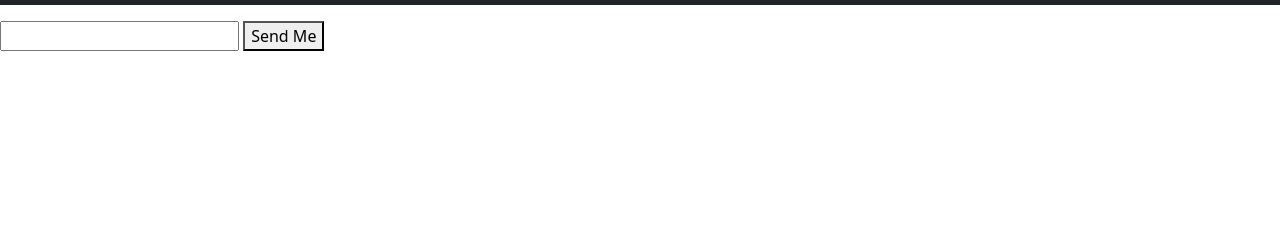
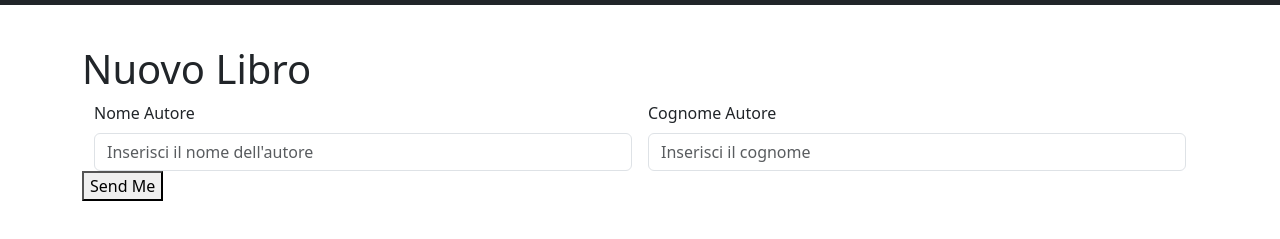
Before and after one commit to fralofa15/html-css-bootstrap-dashboard, a plain HTML site: page new-book.html in a window 1280 px wide. Shown: the part 61-300 px from the top of the page. Drawn offline with nearby package versions, Linux system fonts and the light colour scheme.

Commit message:
aggiunto input per nome e cognome autore

```diff
--- a/new-book.html
+++ b/new-book.html
@@ -42,17 +42,34 @@
             </div>
         </nav>
     </header>
+    <div class="container py-4">
+        <div class="row justify-content-center">
+            <section class="col-12 col-lg-12">
+                <h1>Nuovo Libro</h1>
+                <form action="URL" method="GET(o POST)">
+                    <!-- <input type="tipo"> -->
+                    <div class="container">
+                        <div class="row g-3">
+                            <div class="col-6 col-md-6">
+                                <label for="nomeAutore" class="form-label">Nome Autore</label>
+                                <input type="text" class="form-control" id="nomeAutore"
+                                    placeholder="Inserisci il nome dell'autore">
+                            </div>
 
+                            <div class="col-6 col-md-6">
+                                <label for="cognomeAutore" class="form-label">Cognome Autore</label>
+                                <input type="text" class="form-control" id="cognomeAutore"
+                                    placeholder="Inserisci il cognome">
+                            </div>
+                        </div>
+                    </div>
 
-    <form action="URL" method="GET(o POST)">
-        <!-- <input type="tipo"> -->
+                    <button>Send Me</button>
 
-
-        <input type="text">
-        <button>Send Me</button>
-
-    </form>
-
+                </form>
+            </section>
+        </div>
+    </div>
 </body>
 
 </html>
```
